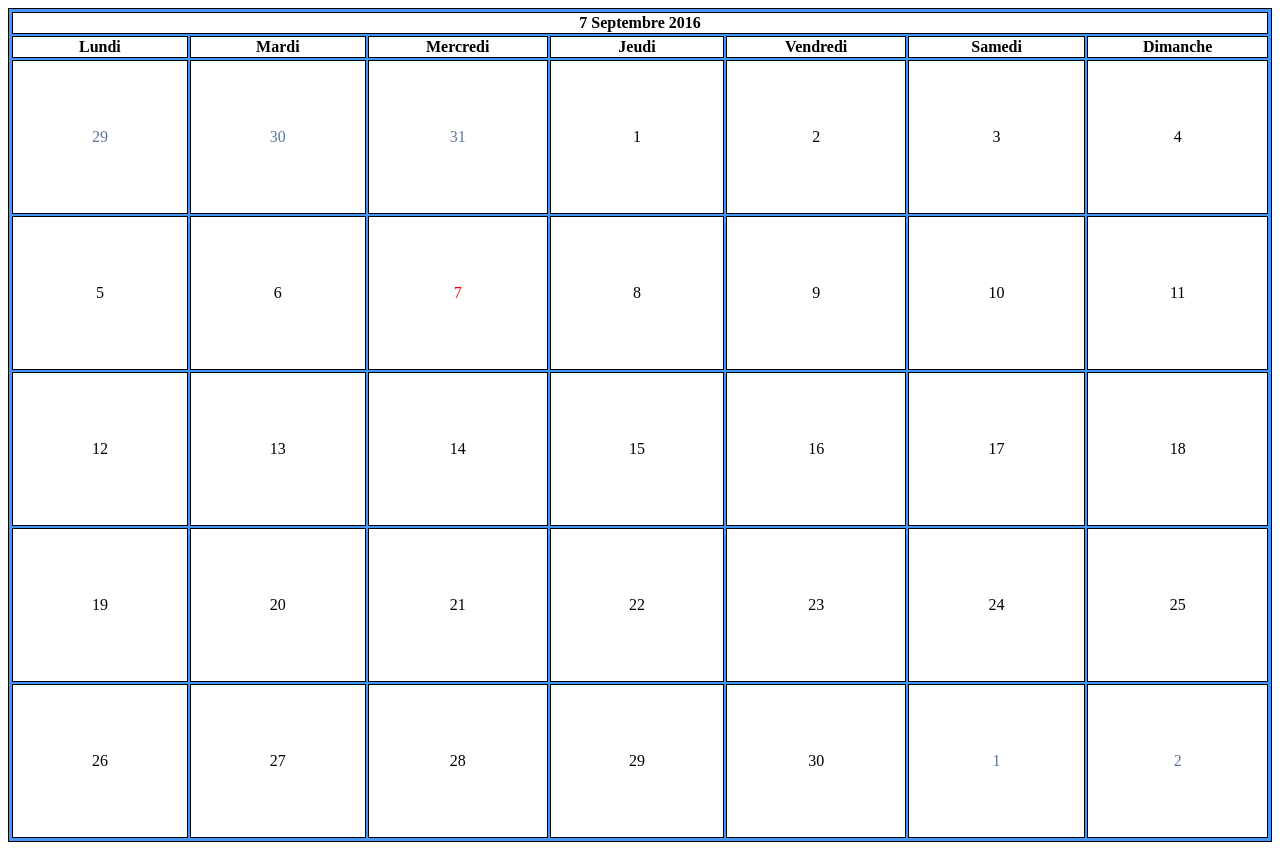
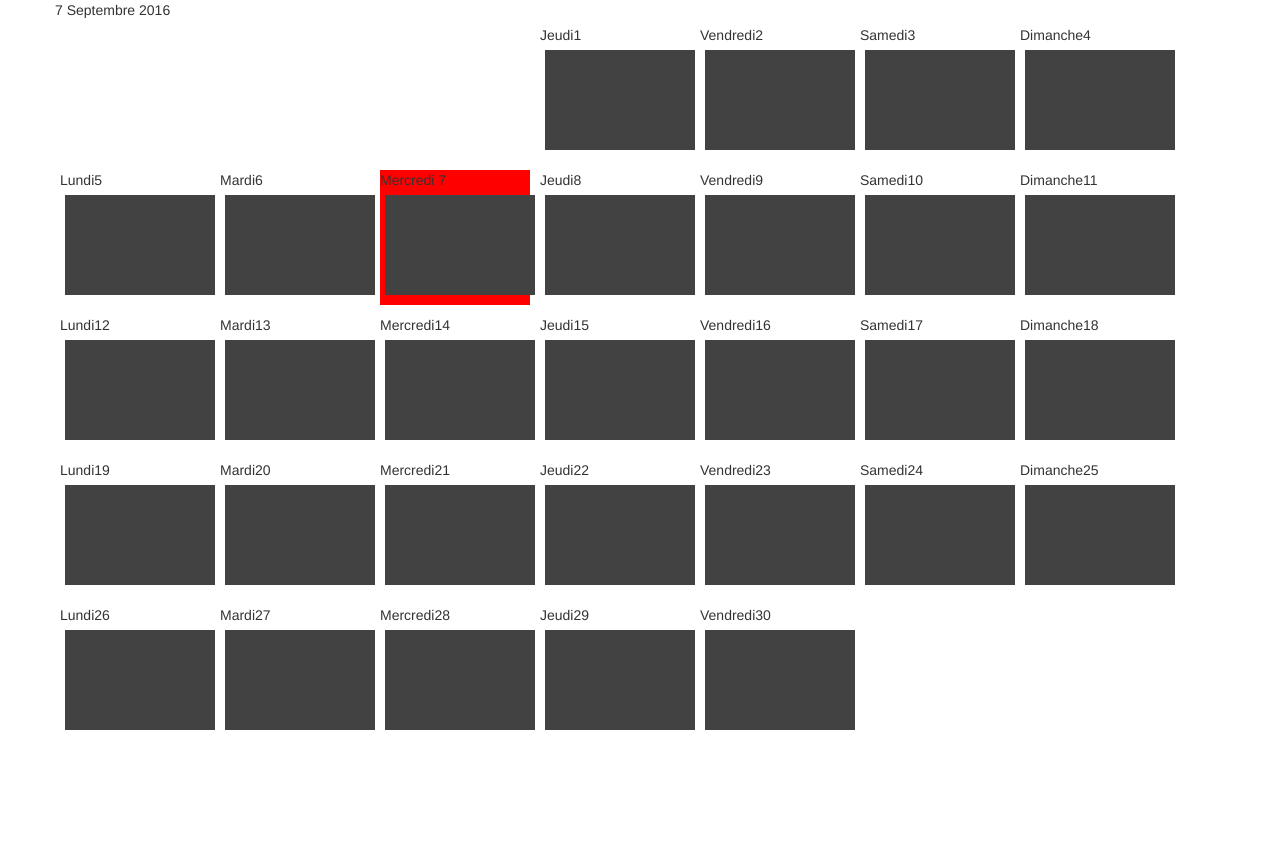
Before and after one commit to byjuw/Evently, a PHP site: page /calendrier.html in a window 1280 px wide. After the commit the page ends 730 px from the top, so only its background shows below. Run offline with PHP 8.4, Linux system fonts and the light colour scheme.

Commit message:
Calendrier fonctionnel
Calendrier fonctionnel style à modifier !

```diff
--- a/Evently site/CSS/calendrier.css
+++ b/Evently site/CSS/calendrier.css
@@ -1,28 +1,14 @@
-#calendrier {
-    border:1px solid black;
-    padding:1px;
-    background-color:#4594ff;
-    margin:auto;
-    table-layout: fixed;
-}
-
-#calendrier th {
-    border:1px solid black;
-    background-color:#ffffff;
-}
-
-#calendrier td {
-    border:1px solid black;
-    background-color:#ffffff;
-    text-align:center;
-    width: 200px;
-    height: 150px;
+.semaine div {
+	width: 150px;
+	display: inline-block;
+	margin: 5px;
 }
 
 #aujour {
-    color:#ff0000;
+	background-color: red;
 }
 
-.moisPrecedent {
-    color:#5a779e;
+.journee {
+	height: 100px;
+	background-color: #424242;
 }
--- a/Evently site/calendrier.html
+++ b/Evently site/calendrier.html
@@ -4,11 +4,13 @@
     <meta http-equiv="Content-Type" content="text/html; charset=utf-8" />
     <title>Calendrier javascript</title>
     <link rel="stylesheet" media="screen, print, handheld" type="text/css" href="css/calendrier.css" />
+    <link rel="stylesheet" type="text/css" href="css/bootstrap.css">
+    <link rel="stylesheet" type="text/css" href="css/calendrier.css">
     <script type="text/javascript" src="js/calendrier.js"></script>
     </head>
     <body>
-    <script type="text/javascript">
-        calendrier();
-    </script>
+        <div class="container">
+            <script type="text/javascript">calendrier()</script>
+        </div>
     </body>
 </html>
--- a/Evently site/js/calendrier.js
+++ b/Evently site/js/calendrier.js
@@ -7,6 +7,7 @@ function calendrier()
 
     mois = new Array('Janvier', 'Février', 'Mars', 'Avril', 'Mai', 'Juin', 'Juillet', 'Août', 'Septembre', 'Octobre', 'Novembre', 'Décembre');
     jours_dans_moi = new Array(31,28,31,30,31,30,31,31,30,31,30,31);
+    jours_semaine = new Array('Lundi', 'Mardi', 'Mercredi', 'Jeudi', 'Vendredi', 'Samedi', 'Dimanche');
     if(annee%4 == 0 && annee!=1900)
     {
         jours_dans_moi[1]=29;
@@ -20,45 +21,45 @@ function calendrier()
         dep_j=setDate(0);
     }
     dep_j = dep_j.getDay();
-    document.write('<table id="calendrier"><tbody id="cal_body"><tr><th colspan="7">'+date_aujourdui+'</th></tr>');
-    document.write('<tr class="jourSemaine"><th>Lundi</th><th>Mardi</th><th>Mercredi</th><th>Jeudi</th><th>Vendredi</th><th>Samedi</th><th>Dimanche</th></tr><tr>');
+    document.write('<div id="calendrier"><div><div class="row">'+date_aujourdui+'</div></div><div class="row semaine">');
+    // document.write('<div class="row jourSemaine semaine"><div>Lundi</div><div>Mardi</div><div>Mercredi</div><div>Jeudi</div><div>Vendredi</div><div>Samedi</div><div>Dimanche</div></div>');
     sem = 0;
     for(i=2;i<=dep_j;i++)
     {
-        document.write('<td class="moisPrecedent">'+(jours_dans_moi[moi-1]-dep_j+i)+'</td>');
+        document.write('<div class="moisPrecedent"></div>');
+        // + jours_semaine[(i-2)%7] + (jours_dans_moi[moi-1]-dep_j+i)+
         sem++;
     }
     for(i=1;i<=total;i++)
     {
         if(sem==0)
         {
-            document.write('<tr>');
+            document.write('<div class="row semaine">');
         }
         if(jour==i)
         {
-            document.write('<td id="aujour">'+i+'</td>');
+            document.write('<div id="aujour">'+ jours_semaine[(i+2)%7] +' ' +i+'<div class="journee"></div></div>');
         }
         else
         {
-            document.write('<td>'+i+'</td>');
+            document.write('<div>'+ jours_semaine[(i+2)%7] + i+'<div class="journee"></div></div>');
         }
         sem++;
         if(sem==7)
         {
-            document.write('</tr>');
+            document.write('</div>');
             sem=0;
         }
     }
     for(i=1;sem!=0;i++)
     {
-        document.write('<td class="moisPrecedent">'+i+'</td>');
+        // document.write('<div class="moisSuivant">'+ jours_semaine[(i+4)%7] + i+'</div>');
         sem++;
         if(sem==7)
         {
-            document.write('</tr>');
+            document.write('</div>');
             sem=0;
         }
     }
-    document.write('</tbody></table>');
     return true;
 }
```
Also changed, not shown: Evently site/CSS/main.css (+24 -9 lines).
